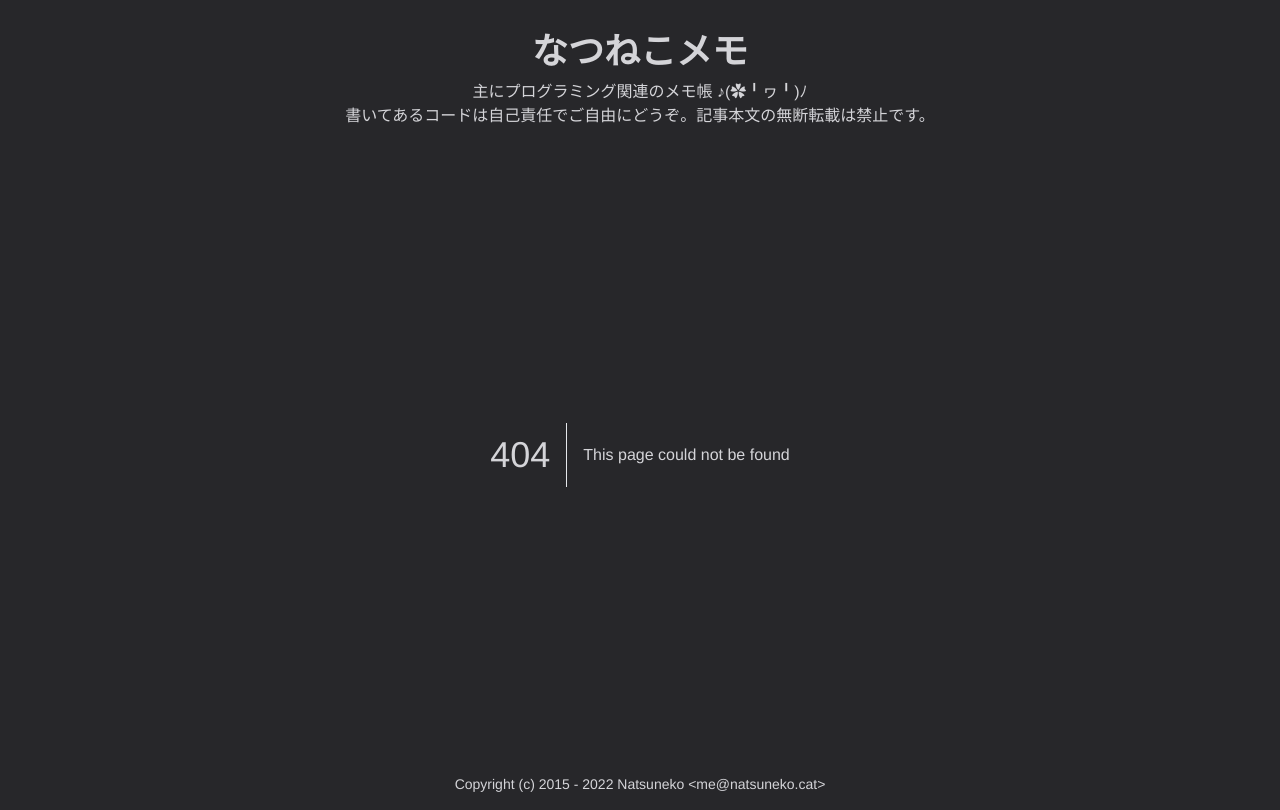
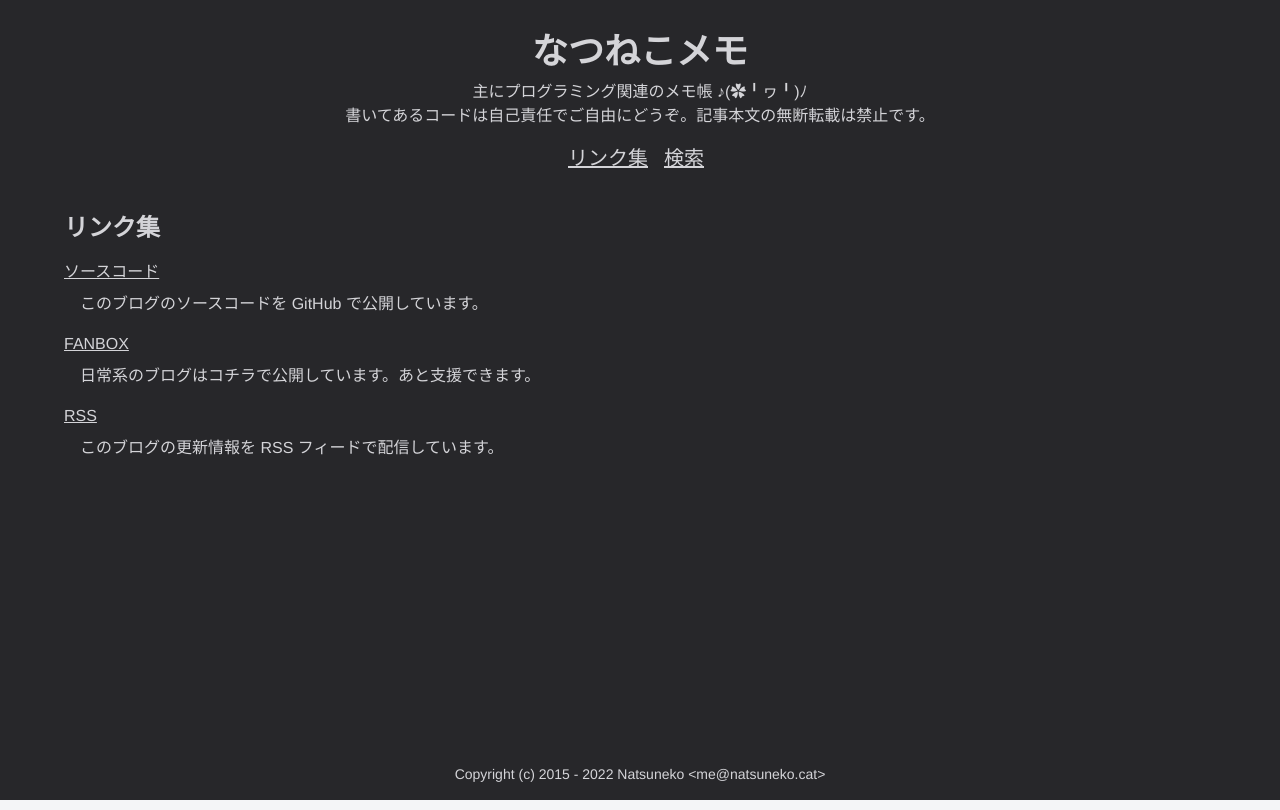
Before and after one commit to mika-f/natsuneko.blog, a Next.js app: page /links in a window 1280 px wide. Before the commit this address had no page. Built offline with nearby package versions, Linux system fonts and the light colour scheme.

Commit message:
chore: add links

```diff
--- a/components/Header.tsx
+++ b/components/Header.tsx
@@ -1,9 +1,10 @@
 import React from "react";
 import InternalLink from "next/link";
+import ExternalLink from "./ExternalLink";
 
 const Header: React.VFC<{}> = () => {
   return (
-    <header className="flex w-full py-6">
+    <header className="flex flex-col w-full py-6">
       <div className="flex-auto text-center">
         <h1 className="text-4xl font-bold my-2">
           <InternalLink href="/">なつねこメモ</InternalLink>
@@ -13,6 +14,16 @@ const Header: React.VFC<{}> = () => {
           書いてあるコードは自己責任でご自由にどうぞ。記事本文の無断転載は禁止です。
         </p>
       </div>
+      <div className="my-4 flex flex-row justify-center">
+        <div className="text-xl underline mr-2">
+          <InternalLink href="/links">リンク集</InternalLink>
+        </div>
+        <div className="text-xl underline mx-2">
+          <ExternalLink href="https://www.google.com/search?q=site:www.natsuneko.blog">
+            検索
+          </ExternalLink>
+        </div>
+      </div>
     </header>
   );
 };
--- a/pages/feed.tsx
+++ b/pages/feed.tsx
@@ -1,12 +1,12 @@
 import { writeFile } from "fs/promises";
 import { GetStaticProps } from "next";
 import { Feed as RssFeed } from "feed";
-import marked from "marked";
+import { marked } from "marked";
 
 import { getEntries } from "../utils/fs";
 
 const generateRssFeed = async (): Promise<void> => {
-  const baseUrl = process.env.NEXT_PUBLIC_BASE_URL || "";
+  const baseUrl = "https://natsuneko.blog";
   const date = new Date();
   const author = {
     name: "Natsuneko",
@@ -33,7 +33,7 @@ const generateRssFeed = async (): Promise<void> => {
     },
   });
 
-  const entries = await getEntries();
+  const entries = await getEntries(20);
   for (const entry of entries) {
     feed.addItem({
       title: entry.title,
@@ -60,4 +60,6 @@ const Feed: React.VFC = () => {
   return <></>;
 };
 
+export { getStaticProps };
+
 export default Feed;
--- /dev/null
+++ b/pages/links.tsx
@@ -0,0 +1,41 @@
+import React from "react";
+import ExternalLink from "../components/ExternalLink";
+
+const Links: React.VFC = () => {
+  const links = [
+    {
+      title: "ソースコード",
+      href: "https://github.com/mika-f/natsuneko.blog",
+      description: "このブログのソースコードを GitHub で公開しています。",
+    },
+    {
+      title: "FANBOX",
+      href: "https://natsuneko.fanbox.cc",
+      description: "日常系のブログはコチラで公開しています。あと支援できます。",
+    },
+    {
+      title: "RSS",
+      href: "/rss/feed.xml",
+      description: "このブログの更新情報を RSS フィードで配信しています。",
+    },
+  ];
+  return (
+    <div className="w-full">
+      <h2 className="text-2xl font-bold">リンク集</h2>
+      {links.map((link) => {
+        const { title, href, description } = link;
+
+        return (
+          <section key={href} className="my-4">
+            <ExternalLink href={href} hasUnderline className="block mb-2">
+              {title}
+            </ExternalLink>
+            <p className="pl-4">{description}</p>
+          </section>
+        );
+      })}
+    </div>
+  );
+};
+
+export default Links;
```
